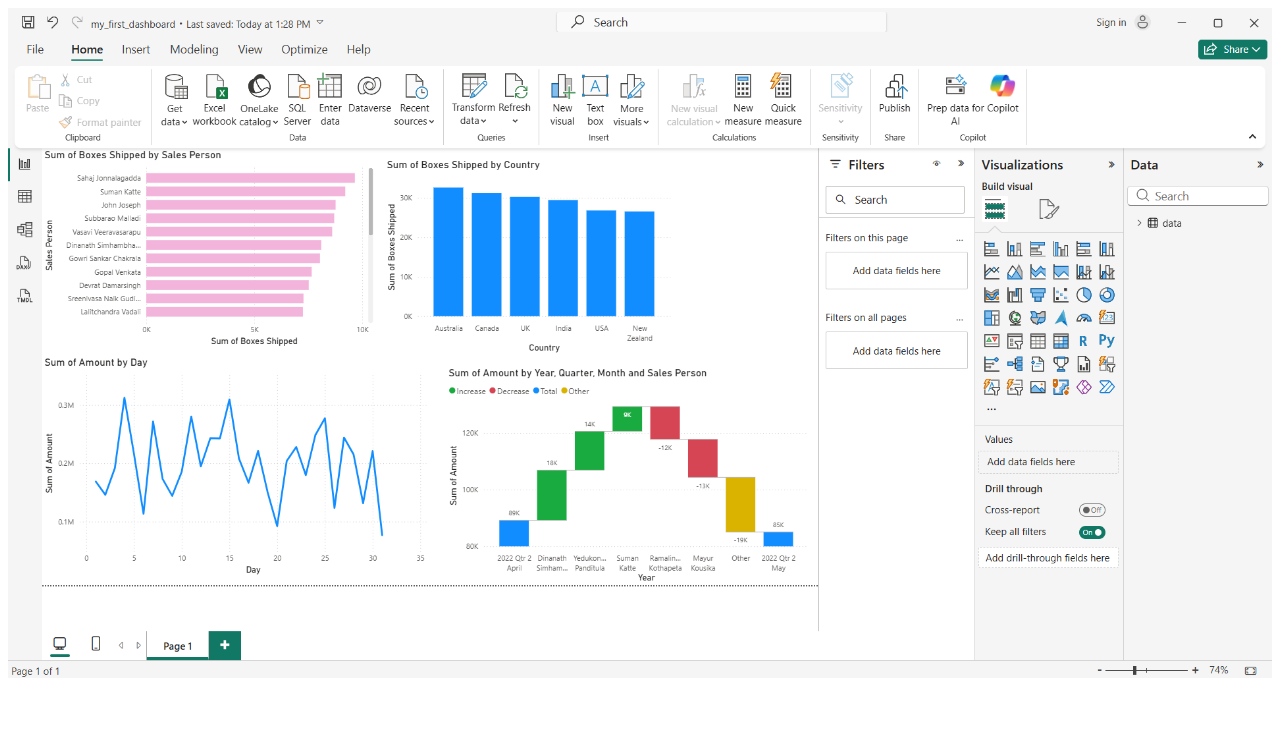
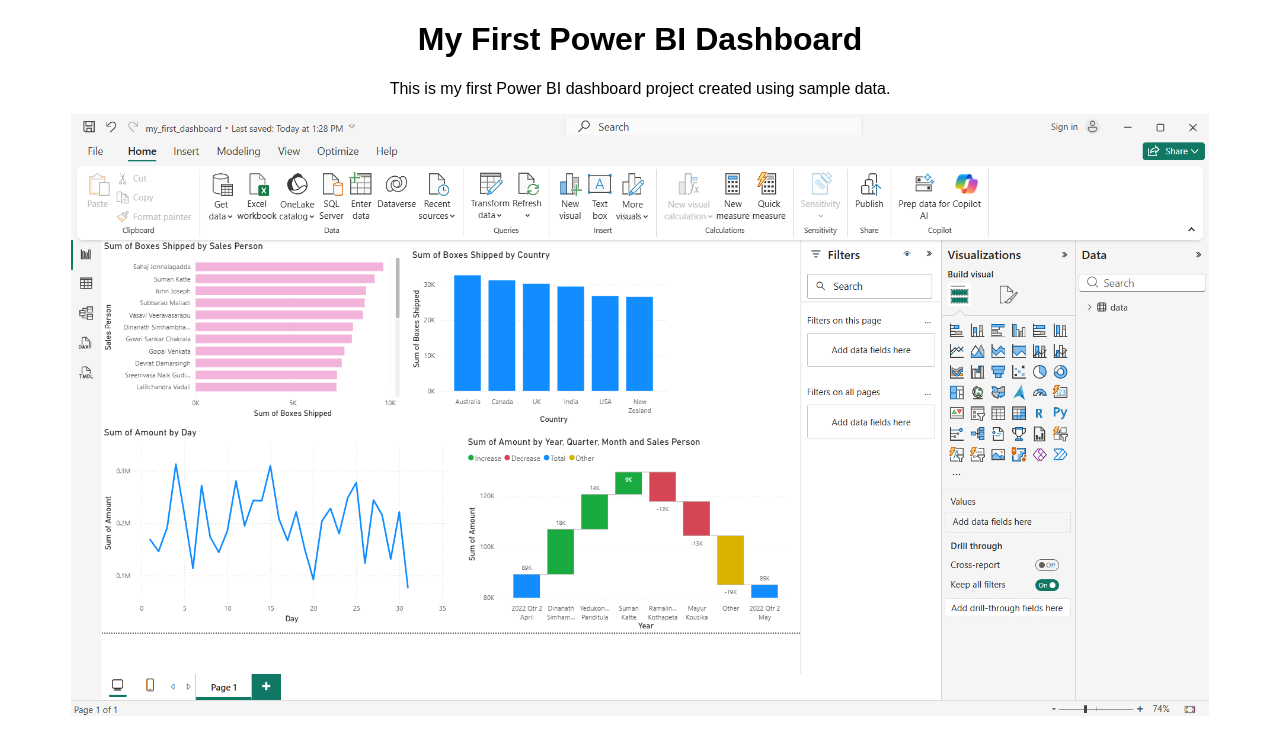
Before and after one commit to moulika01/my_first_dashboard, a plain HTML site: page index.html in a window 1280 px wide. Drawn offline with Linux system fonts and the light colour scheme.

Commit message:
Add files via upload

```diff
--- a/index.html
+++ b/index.html
@@ -1 +1,18 @@
-<img src="dashboard.png" width="100%">
+<!DOCTYPE html>
+<html>
+<head>
+    <title>My First Power BI Dashboard</title>
+</head>
+
+<body style="font-family: Arial; text-align:center;">
+
+    <h1>My First Power BI Dashboard</h1>
+
+    <p>
+        This is my first Power BI dashboard project created using sample data.
+    </p>
+
+    <img src="dashboard.png" width="90%">
+
+</body>
+</html>
```
